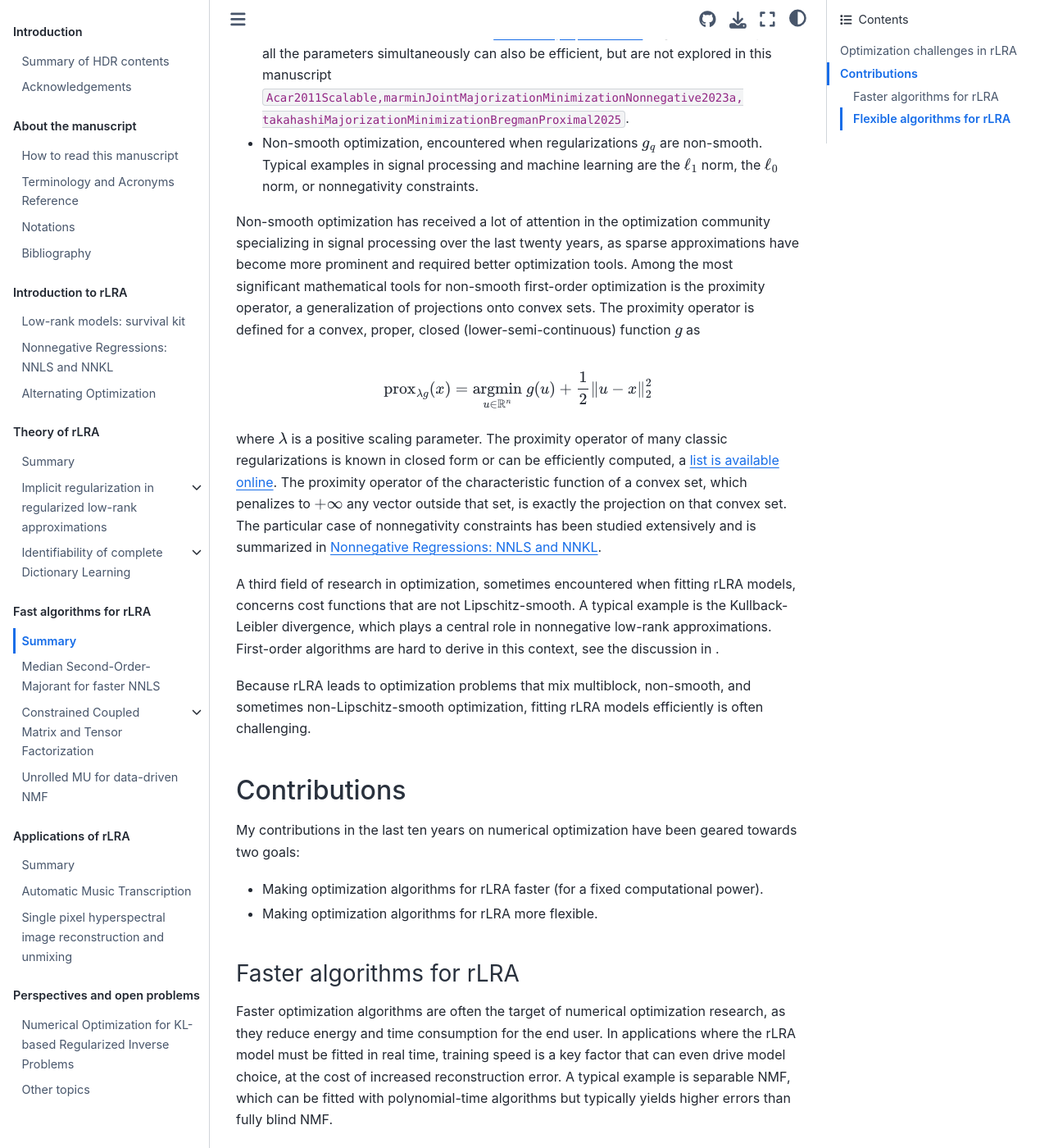
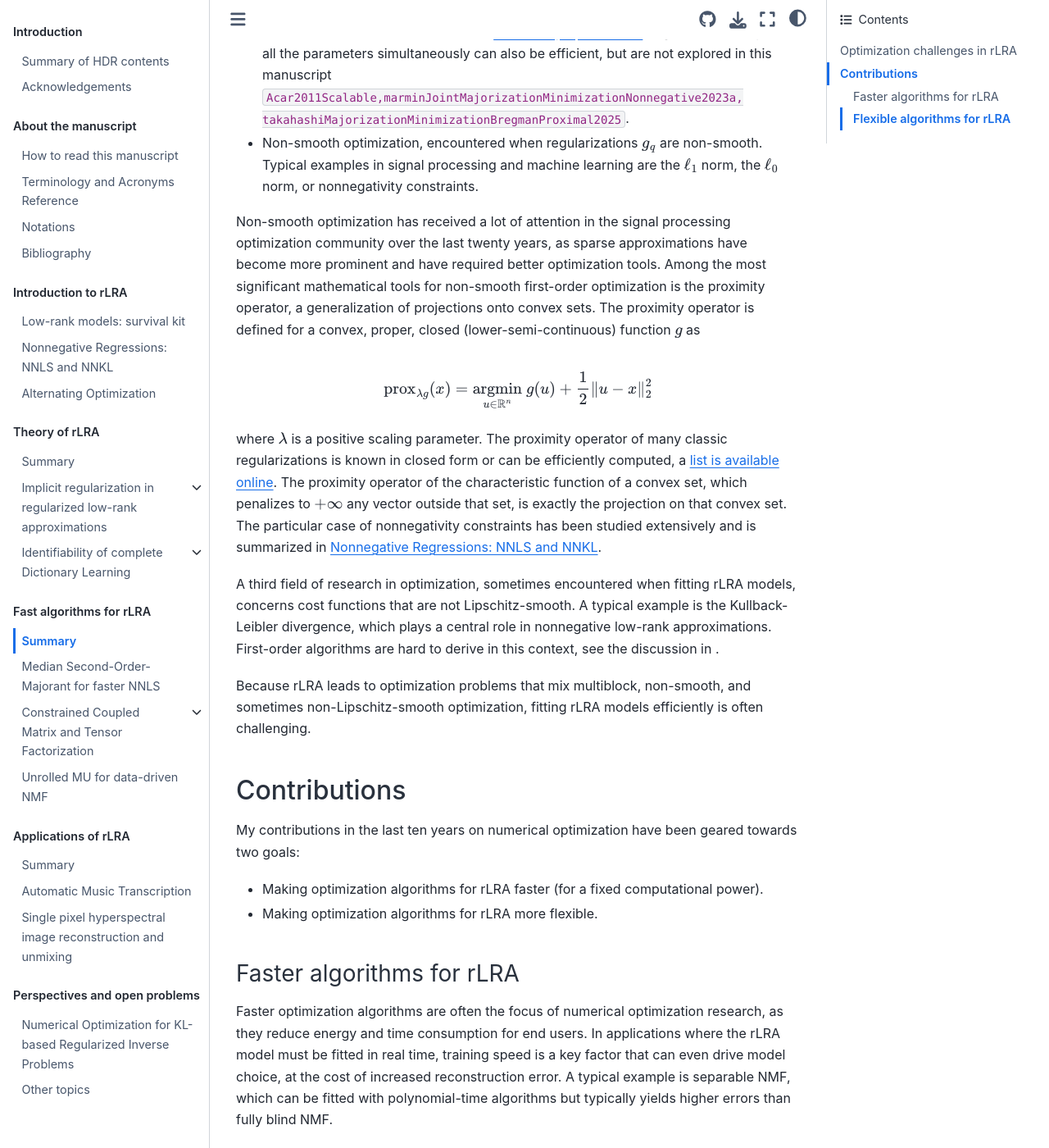
Before and after one commit to cohenjer/HDR, a Jupyter Book: the page built from part2/Fast_algorithms_for_rLRA/intro.md, in a window 1280 px wide and 1400 px high, scrolled down 639 px. Shown: the whole window at 82% size. Built offline with Jupyter Book 1.0.4 settings and Sphinx 7.4.7 and the Sphinx Book theme 1.1.4, drawn with Linux system fonts in a browser that asks for light colours; pages that are not in the unit, such as notebooks, are missing from menus; comment, search, counter and statistics services are not loaded; cross-references to code outside the pages are shown as plain code; some of the changed text lies outside the part shown.

Commit message:
Revise wording for clarity in intro.md

```diff
--- a/part2/Fast_algorithms_for_rLRA/intro.md
+++ b/part2/Fast_algorithms_for_rLRA/intro.md
@@ -12,7 +12,7 @@ $  \argmin{\forall q\leq d,\;x_q\in\mathbb{R}^{n_q}} f(x_1,x_2,\ldots,x_d).$
  Alternating optimization and Block-Coordinate Descent algorithms are frameworks usually employed to solve these problems, when the cost function $f$ has "nice" block-wise properties (convexity, smoothness, closed-form expression...). The current state-of-the-art on alternating optimization and block-coordinate descent is summarized in [](../../part1/AlternatingOptimization.md). Algorithms that update all the parameters simultaneously can also be efficient, but are not explored in this manuscript {cite:p}`Acar2011Scalable,marminJointMajorizationMinimizationNonnegative2023a, takahashiMajorizationMinimizationBregmanProximal2025`.
 - Non-smooth optimization, encountered when regularizations $g_q$ are non-smooth. Typical examples in signal processing and machine learning are the $\ell_1$ norm, the $\ell_0$ norm, or nonnegativity constraints.
 
-Non-smooth optimization has received a lot of attention in the optimization community specializing in signal processing over the last twenty years, as sparse approximations have become more prominent and required better optimization tools. Among the most significant mathematical tools for non-smooth first-order optimization is the proximity operator, a generalization of projections onto convex sets. The proximity operator is defined for a convex, proper, closed (lower-semi-continuous) function $g$ as
+Non-smooth optimization has received a lot of attention in the signal processing optimization community over the last twenty years, as sparse approximations have become more prominent and have required better optimization tools. Among the most significant mathematical tools for non-smooth first-order optimization is the proximity operator, a generalization of projections onto convex sets. The proximity operator is defined for a convex, proper, closed (lower-semi-continuous) function $g$ as
 
 $$ \text{prox}_{\lambda g}(x) = \argmin{u\in\mathbb{R}^n} g(u) + \frac{1}{2}\|u - x \|_2^2 $$
 where $\lambda$ is a positive scaling parameter. The proximity operator of many classic regularizations is known in closed form or can be efficiently computed, a [list is available online](http://proximity-operator.net/). The proximity operator of the characteristic function of a convex set, which penalizes to $+\infty$ any vector outside that set, is exactly the projection on that convex set. The particular case of nonnegativity constraints has been studied extensively and is summarized in [](../../part1/nnls.md).
@@ -29,11 +29,11 @@ My contributions in the last ten years on numerical optimization have been geare
 
 ### Faster algorithms for rLRA
 
-Faster optimization algorithms are often the target of numerical optimization research, as they reduce energy and time consumption for the end user. In applications where the rLRA model must be fitted in real time, training speed is a key factor that can even drive model choice, at the cost of increased reconstruction error. A typical example is separable NMF, which can be fitted with polynomial-time algorithms but typically yields higher errors than fully blind NMF.
+Faster optimization algorithms are often the focus of numerical optimization research, as they reduce energy and time consumption for end users. In applications where the rLRA model must be fitted in real time, training speed is a key factor that can even drive model choice, at the cost of increased reconstruction error. A typical example is separable NMF, which can be fitted with polynomial-time algorithms but typically yields higher errors than fully blind NMF.
 
 I have several contributions in this direction. First, in the context of nonnegative LRA, in collaboration with Mai Quyen Pham, proposed a tight second-order approximation technique coined [median Second-Order Majorant](../Fast_algorithms_for_rLRA/mSOM.md) (mSOM) that is similar to multiplicative updates in theory, but has provable linear convergence and speeds up convergence in practice {cite:p}`phamSecondOrderMajorantAlgorithm2025`. This contribution is important in my opinion since it builds on a novel idea for constructing local majorants of loss functions with nonnegative Hessian matrices, and this idea can be developed in several ways we have yet to explore; see the discussion in [](../../part3/KarpCoi.md). It is also a step towards algorithmic design for computational imaging, a family of applications that I grew interested in after my mutation to CREATIS, see [](../Applications_of_rLRA/Single_pixel_spectral_imaging.md).
 
-Second, in a collaboration with Christophe Kervazo, we have studied unrolled algorithms for NMF. The key idea in unrolling is to leverage training pairs of inputs and outputs from an optimization algorithm to tune certain parameters in the model, or hyperparameters in the algorithm itself. The gradient of a supervision loss is computed after the optimization algorithm has converged, and any first-order method can then be used to upgrade these parameters. Our contribution is to [unroll the multiplicative updates algorithm for NMF](../Fast_algorithms_for_rLRA/UnrolledNMF.md). This is challenging because multiplicative updates have no hyperparameters, and because of the multiblock nature of NMF. While earlier works had considered unrolling the updates for a single block, we unroll the updates for both blocks by introducing trainable masked matrices. Unrolled multiplicative updates are not only more precise when trained properly, but they are also significantly faster to converge than multiplicative updates.
+Second, in a collaboration with Christophe Kervazo, we have studied unrolled algorithms for NMF. The key idea in unrolling is to leverage training pairs of inputs and outputs from an optimization algorithm to tune certain parameters in the model, or hyperparameters in the algorithm itself. The gradient of a supervision loss is computed after the optimization algorithm has converged, and any first-order method can then be used to upgrade these parameters. Our contribution is to [unroll the multiplicative updates algorithm for NMF](../Fast_algorithms_for_rLRA/UnrolledNMF.md). This is challenging because multiplicative updates have no hyperparameters and because of NMF's multiblock nature. While earlier works had considered unrolling the updates for a single block, we unroll the updates for both blocks by introducing trainable masked matrices. Unrolled multiplicative updates are not only more precise when trained properly, but they are also significantly faster to converge than multiplicative updates.
 
 Third, in a collaboration with Andersen Man Shun Ang, we proposed a [heuristic extrapolation strategy for alternating optimization](../Fast_algorithms_for_rLRA/inertial_BCD.ipynb). After each block update, the estimated parameters are extrapolated from the current and previous iterates. The actual implementation includes two important details: restarting and pairing sequences. Restarting cancels any extrapolation if it increases the cost, thereby guaranteeing that the cost decreases at each iteration. Pairing sequences are used in analogy to Nesterov's fast gradient. While this work was of interest to me at that time, more recent works have been proposed that perform similar extrapolation strategies but with convergence guarantees {cite:p}`hienBlockMajorizationMinimization2025`.
 
```
Also changed, not shown: other parts of part2/Fast_algorithms_for_rLRA/intro.md (+1 -1 lines).
